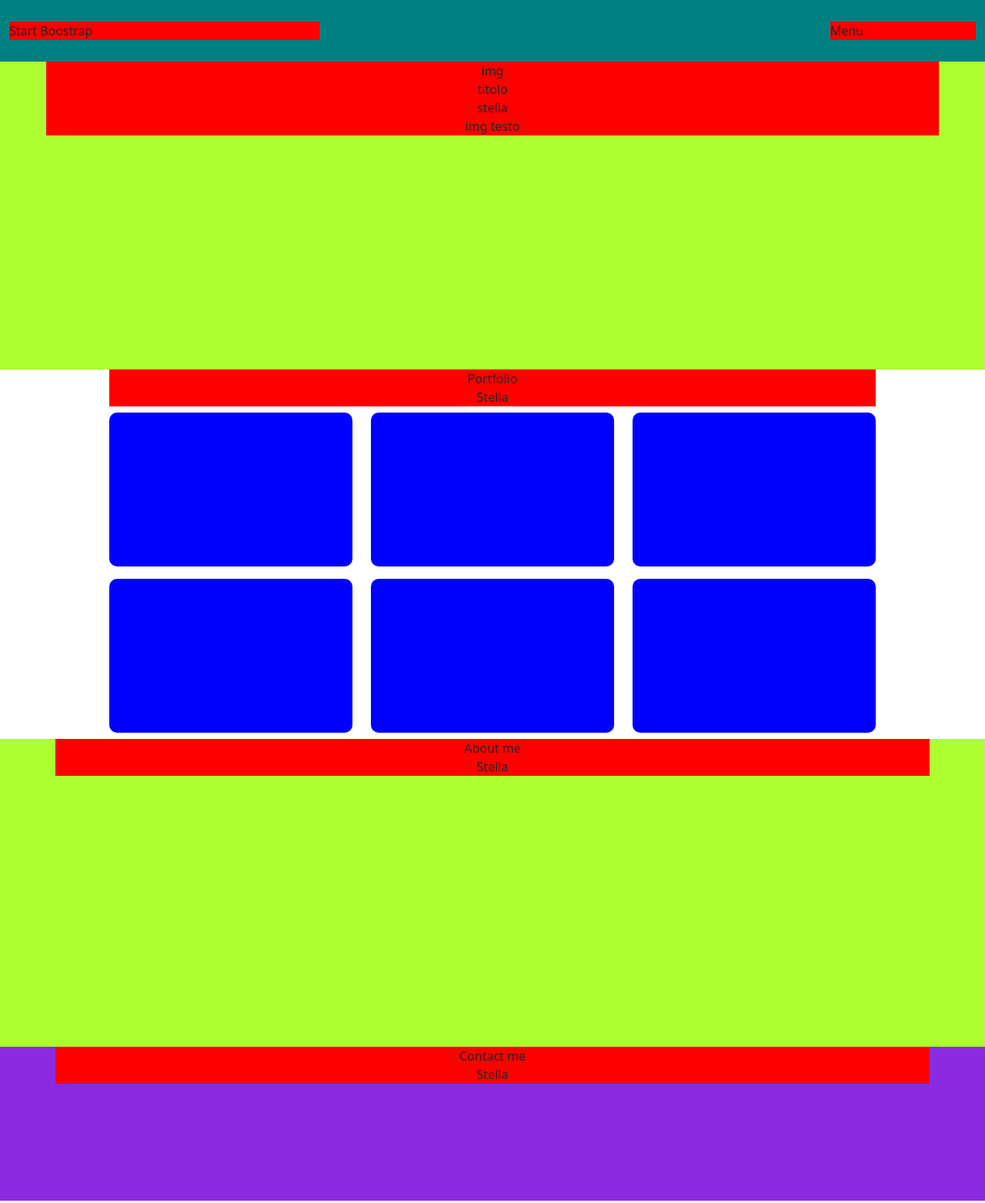
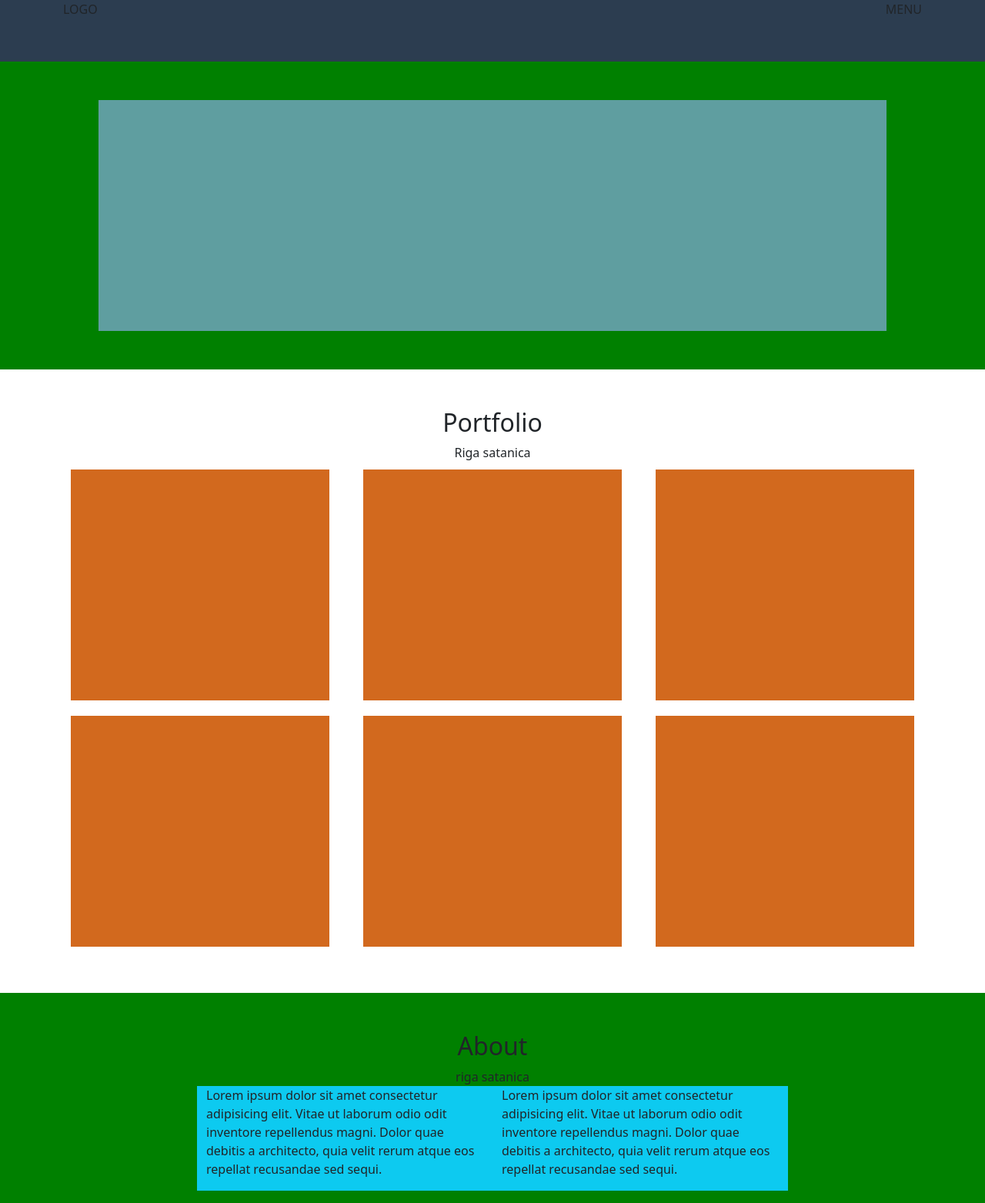
Before and after one commit to LucaVerth/html-css-bootstrap-freelancer, a plain HTML site: page index.html in a window 1280 px wide. Shown: the top 1563 px of the page at 77% size. Drawn offline with nearby package versions, Linux system fonts and the light colour scheme; files that its build step writes are made by us from their sources.

Commit message:
Structure rework /// added css rules and small fix

```diff
--- a/assets/CSS/style.css
+++ b/assets/CSS/style.css
@@ -1,35 +1,48 @@
 header{
-  height: 80px;
-  background-color: teal;
+  height:80px;
 }
 
-/* TUTTE LE ALTEZZE DA RIVEDERE */
-
-
-.head_row{
-  height: inherit;
+.u-bg-blue{
+  background-color: #2c3d50;
+}
+.u-bg-green{
+  background-color: green;
 }
 
-.box{
-  background-color:red
+.u-py-50{
+  padding: 50px 0px;
 }
 
-.jumbotron{
-  background-color:greenyellow;
-  min-height: 400px;
+.u_content_jumbo{
+  background-color: cadetblue;
+  width: 80%;
+  margin: 0 auto;
+  max-width: 80%;
+  height:300px;
 }
 
-.box_cards{
-  height:200px;
-  background-color:blue;
-  border-radius:10px;
+.u_box{
+  background-color:chocolate;
+  margin: 10px;
+  height:300px;
 }
 
-.about_me{
-  background-color:greenyellow;
-  min-height: 400px;
+.u_container-60{
+  width: 60%;
+  margin: 0 auto;
 }
-.contact_me{
-  background-color: blueviolet;
-  min-height: 200px;
+
+.u_form{
+  height: 300px;
 }
+
+.u_footer_top{
+  color: #fff;
+  background-color: #39546d;
+}
+
+.u_footer_bottom{
+  padding: 30px 0;
+  color: #fff;
+  text-align: center;
+}
--- a/index.html
+++ b/index.html
@@ -4,94 +4,117 @@
   <meta charset="UTF-8">
   <meta http-equiv="X-UA-Compatible" content="IE=edge">
   <meta name="viewport" content="width=device-width, initial-scale=1.0">
-  <link href="https://cdn.jsdelivr.net/npm/bootstrap@5.0.2/dist/css/bootstrap.min.css" rel="stylesheet" integrity="sha384-EVSTQN3/azprG1Anm3QDgpJLIm9Nao0Yz1ztcQTwFspd3yD65VohhpuuCOmLASjC" crossorigin="anonymous">
-  <link rel="stylesheet" href="assets/CSS/style.css">
+  <link href="https://cdn.jsdelivr.net/npm/bootstrap@5.1.3/dist/css/bootstrap.min.css" rel="stylesheet" integrity="sha384-1BmE4kWBq78iYhFldvKuhfTAU6auU8tT94WrHftjDbrCEXSU1oBoqyl2QvZ6jIW3" crossorigin="anonymous">
+  <link rel="stylesheet" href="CSS/style.css">
   <title>Document</title>
 </head>
 <body>
 
-  <header class="container-fluid">
-    <div class="head_row row align-items-center">
-      <div class="col-4">
-        <div class="box">Start Boostrap</div>
+  <header class="u-bg-blue">
+    <div class="container">
+      <div class="row">
+        <div class="col">LOGO</div>
+        <div class="col text-end">
+          <div class="d-none d-md-block">MENU</div>
+          <div class="d-md-none">HAMB</div>
         </div>
-      <div class="col-2 offset-6">
-        <div class="box">Menu</div>
+
       </div>
     </div>
   </header>
 
-  <div class="jumbotron container-fluid">
-    <div class="row justify-content-center text-center">
-      <div class="col-12 col-xxl-8">
-        <div class="box mx-5">img</div>
+  <section class="u_jumbotron u-bg-green u-py-50">
+    <div class="u_content_jumbo">
+
     </div>
-      <div class="col-12 col-xxl-8">
-        <div class="box mx-5">titolo</div>
+  </section>
+
+  <section class="u-py-50">
+    <div class="text-center">
+      <h2>Portfolio</h2>
+      <div>Riga satanica</div>
     </div>
-      <div class="col-12 col-xxl-8">
-        <div class="box mx-5">stella</div>
+
+    <div class="container">
+      <div class="row">
+        <div class="col-md-6 col-lg-4">
+          <div class="u_box"></div>
         </div>
-      <div class="col-12 col-xxl-8">
-        <div class="box mx-5">img testo</div>
+        <div class="col-md-6 col-lg-4">
+          <div class="u_box"></div>
+        </div>
+        <div class="col-md-6 col-lg-4">
+          <div class="u_box"></div>
+        </div>
+        <div class="col-md-6 col-lg-4">
+          <div class="u_box"></div>
+        </div>
+        <div class="col-md-6 col-lg-4">
+          <div class="u_box"></div>
+        </div>
+        <div class="col-md-6 col-lg-4">
+          <div class="u_box"></div>
         </div>
       </div>
     </div>
+  </section>
 
-  <div class="container">
-    <div class="row mx-md-5 text-center">
-      <div class="col-12">
-        <div class="box">Portfolio</div>
-      </div>
-      <div class="col-12">
-        <div class="box">Stella</div>
-      </div>
-    </div>
-    <div class="row mx-md-5">
-      <div class="col-12 col-md-6 col-xl-4">
-        <div class="box_cards my-2"></div>
-      </div>
-      <div class="col-12 col-md-6 col-xl-4">
-        <div class="box_cards my-2"></div>
-      </div>
-      <div class="col-12 col-md-6 col-xl-4">
-        <div class="box_cards my-2"></div>
-      </div>
-      <div class="col-12 col-md-6 col-xl-4">
-        <div class="box_cards my-2"></div>
-      </div>
-      <div class="col-12 col-md-6 col-xl-4">
-        <div class="box_cards my-2"></div>
-      </div>
-      <div class="col-12 col-md-6 col-xl-4">
-        <div class="box_cards my-2"></div>
-      </div>
-    </div>
+<section class="u_about u-py-50 u-bg-green">
+  <div class="text-center">
+    <h2>About</h2>
+    <div>riga satanica</div>
   </div>
 
-  <div class="about_me container-fluid">
-    <div class="row mx-5 text-center">
-      <div class="col-12 ">
-        <div class="box">About me</div>
-        <div class="col-12">
-          <div class="box">Stella</div>
+  <div class="u_container-60 bg-info">
+    <div class="container-fluid">
+      <div class="row">
+        <div class="col-md-6">
+          <p>
+            Lorem ipsum dolor sit amet consectetur adipisicing elit. Vitae ut laborum odio odit inventore repellendus magni. Dolor quae debitis a architecto, quia velit rerum atque eos repellat recusandae sed sequi.
+          </p>
+        </div>
+        <div class="col-md-6">
+          <p>
+            Lorem ipsum dolor sit amet consectetur adipisicing elit. Vitae ut laborum odio odit inventore repellendus magni. Dolor quae debitis a architecto, quia velit rerum atque eos repellat recusandae sed sequi.
+          </p>
         </div>
       </div>
     </div>
   </div>
+</section>
 
-  <div class="contact_me container-fluid">
-    <div class="row mx-5 text-center">
-      <div class="col-12 ">
-        <div class="box">Contact me</div>
-        <div class="col-12">
-          <div class="box">Stella</div>
+<section>
+  <div class="u-py-50">
+    <div class="text-center">
+      <h2>Contact me</h2>
+      <div>riga satanica</div>
+    </div>
+  </div>
+  <div class="u_container-60 bg-info">
+    <div class="u_form">
+      FORM
+    </div>
+  </div>
+</section>
+
+<footer>
+  <div class="u_footer_top u-py-50">
+    <div class="container">
+      <div class="row">
+        <div class="col-md-4">
+          Lorem ipsum dolor sit amet consectetur adipisicing elit. Error, ea.
+        </div>
+        <div class="col-md-4">
+          Lorem ipsum dolor sit amet consectetur adipisicing elit. Error, ea.
+        </div>
+        <div class="col-md-4">
+          Lorem ipsum dolor sit amet consectetur adipisicing elit. Error, ea.
         </div>
       </div>
     </div>
   </div>
-
-
+  <div class="u_footer_bottom u-bg-blue">COPY</div>
+</footer>
 
 
 </body>
```
Also changed, not shown: 1 other file. Lines whose indentation alone changed are shown as unchanged.
